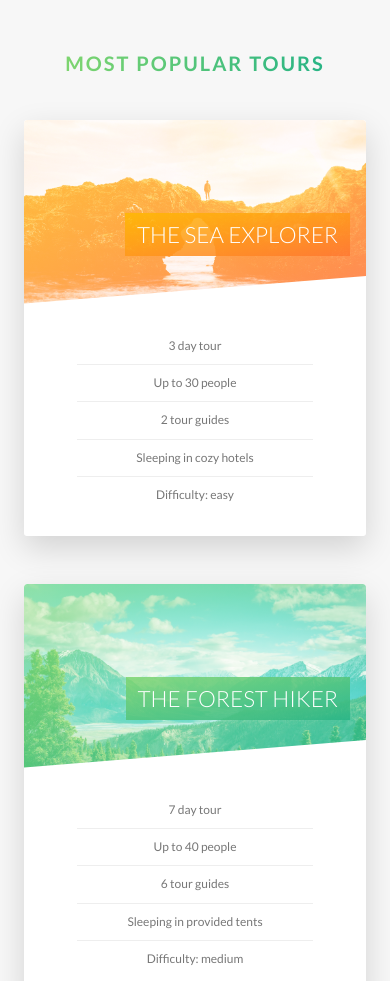
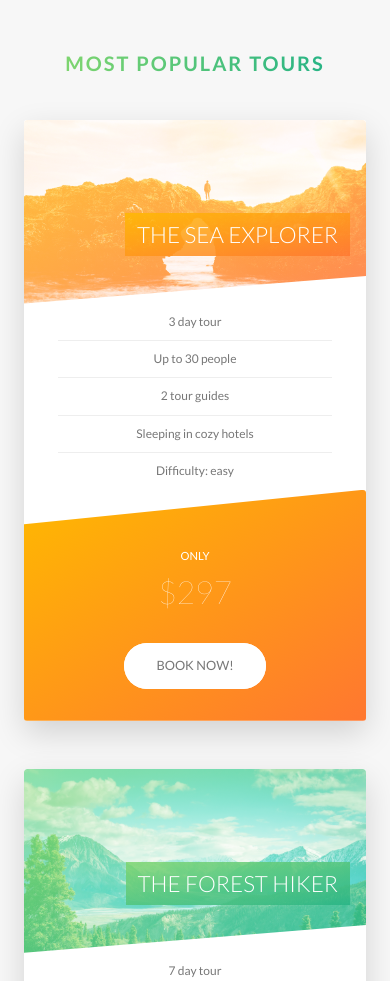
Before and after one commit to aguado-romina/Natours, a website: page index.html in a window 390 px wide. Shown: the part 2558-3539 px from the top of the page. Drawn offline with Linux system fonts and the light colour scheme.

Commit message:
adding mixings for media queries

```diff
--- a/sass/components/_card.scss
+++ b/sass/components/_card.scss
@@ -142,7 +142,7 @@
   }
 
   &__details {
-    padding: 3rem;
+    padding: 1 3rem;
 
     ul {
       list-style: none;
@@ -187,4 +187,49 @@
     font-size: 6rem;
     font-weight: 100;
   }
+
+  @include respond(tab-port) {
+    //FUNTIONALITY
+    height: auto;
+    border-radius: 3px;
+    background-color: $color-white;
+    box-shadow: 0 1.5rem 4rem rgba($color-black, 0.15);
+
+    &__side {
+      height: auto;
+      position: relative;
+      box-shadow: none;
+
+      &--back {
+        transform: rotateY(0);
+
+        -webkit-clip-path: polygon(0% 15%, 100% 0%, 100% 100%, 0% 100%);
+
+        clip-path: polygon(0% 15%, 100% 0%, 100% 100%, 0% 100%);
+      }
+    }
+
+    &:hover &__side--front {
+      transform: rotateY(0);
+    }
+
+    //BACK SIDE STYLING
+
+    &__cta {
+      position: relative;
+      top: 0;
+      left: 0;
+      transform: translate(0);
+      width: 100%;
+      padding: 7rem 4rem 4rem 4rem;
+    }
+
+    &__price-box {
+      margin-bottom: 3rem;
+    }
+
+    &__price-value {
+      font-size: 4rem;
+    }
+  }
 }
--- a/sass/components/_form.scss
+++ b/sass/components/_form.scss
@@ -15,6 +15,10 @@
     width: 90%;
     display: block;
     transition: all 0.3s;
+
+    @include respond(tab-port) {
+      width: 100%;
+    }
 
     &:focus {
       outline: none;
@@ -49,6 +53,11 @@
   &__radio-group {
     width: 49%;
     display: inline-block;
+
+    @include respond(tab-port) {
+      width: 100%;
+      margin-bottom: 2rem;
+    }
   }
 
   &__radio-input {
--- a/sass/components/_story.scss
+++ b/sass/components/_story.scss
@@ -8,6 +8,16 @@
   padding-left: 9rem;
   font-size: $default-font-size;
   transform: skewX(-12deg);
+
+  @include respond(tab-port) {
+    width: 100%;
+    padding: 4rem;
+    padding-left: 7rem;
+  }
+
+  @include respond(phone) {
+    transform: skewX(0);
+  }
 
   &__shape {
     width: 15rem;
@@ -21,6 +31,10 @@
 
     transform: translateX(-3rem) skewX(12deg);
     position: relative;
+
+    @include respond(phone) {
+      transform: translateX(-3rem) skewX(0);
+    }
   }
 
   &__img {
@@ -30,6 +44,10 @@
 
   &__text {
     transform: skewX(12deg);
+
+    @include respond(phone) {
+      transform: skewX(0);
+    }
   }
 
   &__caption {
--- a/sass/pages/_home.scss
+++ b/sass/pages/_home.scss
@@ -74,10 +74,36 @@
   border-radius: 3px;
   box-shadow: 0 1.5rem 4rem rgba($color-black, 0.2);
 
-  height: 50rem;
+  @include respond(tab-land) {
+    background-image: linear-gradient(
+        105deg,
+        rgba($color-white, 0.9) 0%,
+        rgba($color-white, 0.9) 65%,
+        transparent 65%
+      ),
+      url(../img/nat-10.jpg);
+    background-size: cover;
+  }
+
+  @include respond(tab-port) {
+    background-image: linear-gradient(
+        to right,
+        rgba($color-white, 0.9) 0%,
+        rgba($color-white, 0.9) 100%
+      ),
+      url(../img/nat-10.jpg);
+  }
 
   &__form {
     width: 50%;
     padding: 6rem;
+
+    @include respond(tab-land) {
+      width: 65%;
+    }
+
+    @include respond(tab-port) {
+      width: 100%;
+    }
   }
 }
```
Also changed, not shown: css/style.css.
